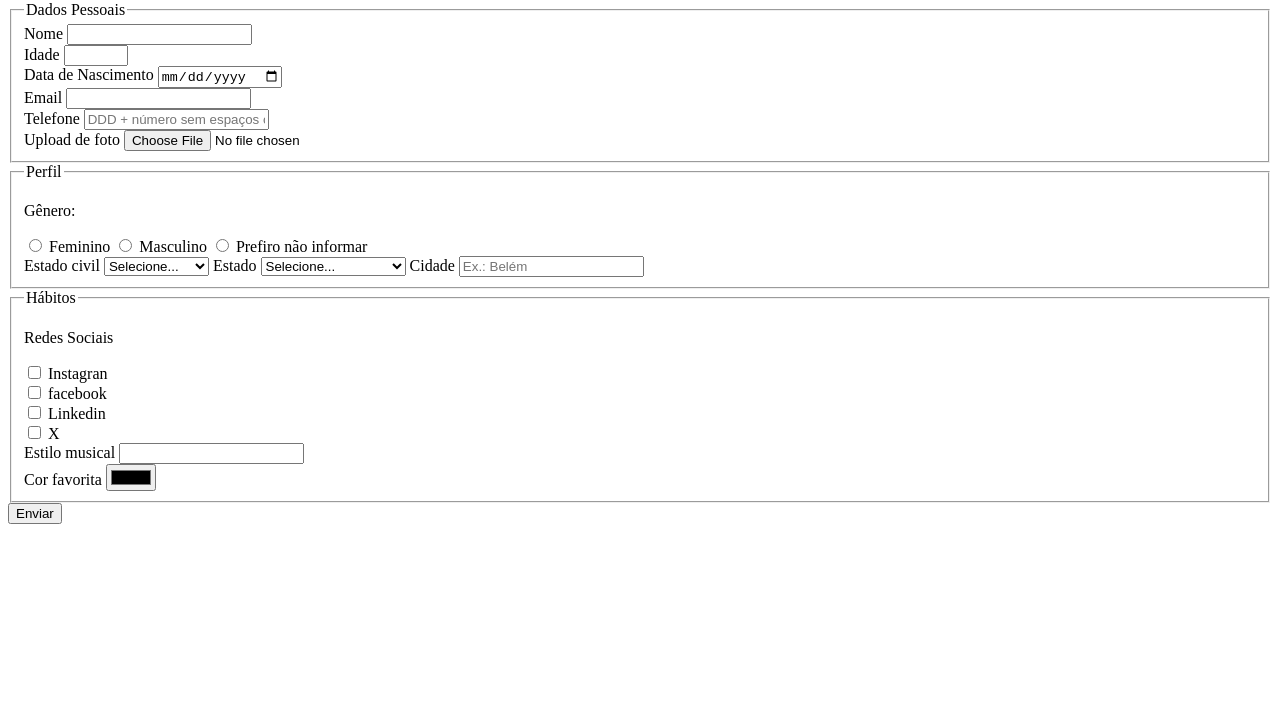
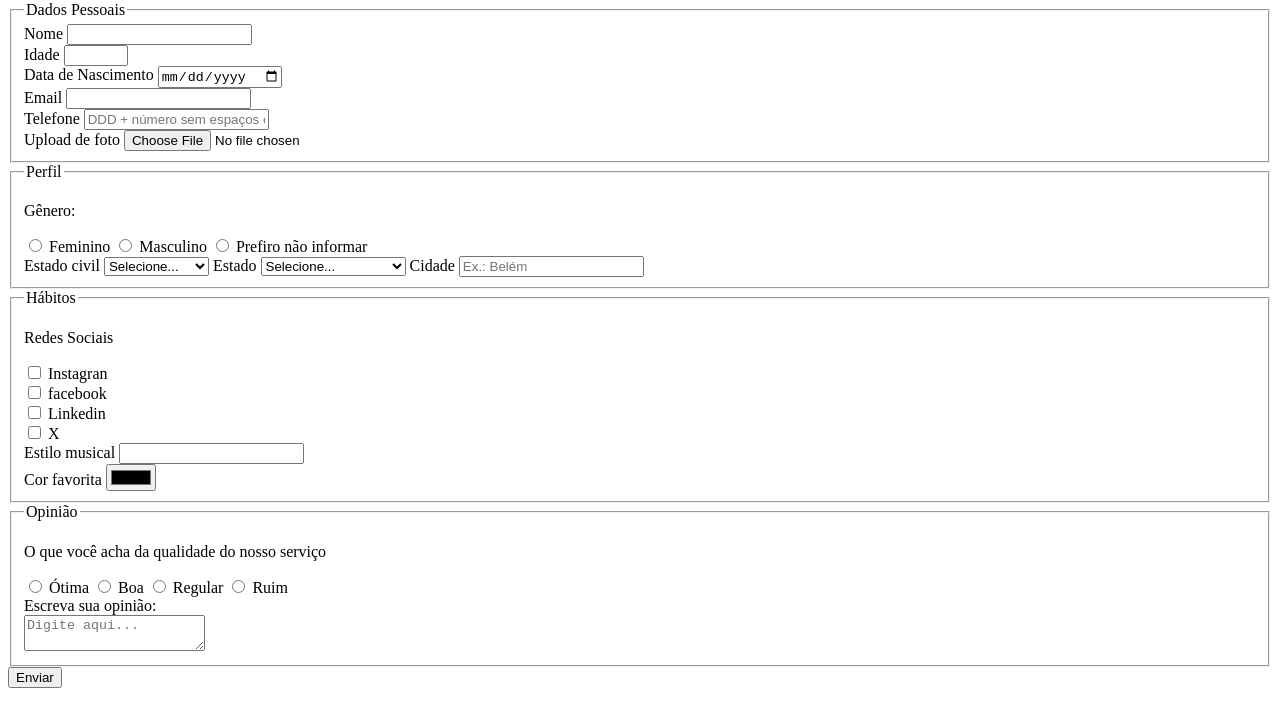
Before and after one commit to HugoFreitas7/pesquisa-culturama, a plain HTML site: page index.html in a window 1280 px wide. Shown: the part 79-800 px from the top of the page. Drawn offline with Linux system fonts and the light colour scheme.

Commit message:
Adiciona seção de opinião

```diff
--- a/index.html
+++ b/index.html
@@ -111,6 +111,22 @@
             <label for="favoriteColor">Cor favorita</label>
             <input type="color" name="userFavoriteColor" id="favoriteColor">
         </fieldset>
+        <fieldset>
+            <legend>Opinião</legend>
+            <p>O que você acha da qualidade do nosso serviço</p>
+            <input type="radio" name="userSatisfaction" id="otima" value="otima">
+            <label for="otima">Ótima</label>
+            <input type="radio" name="userSatisfaction" id="boa" value="boa">
+            <label for="boa">Boa</label>
+            <input type="radio" name="userSatisfaction" id="regular" value="regular">
+            <label for="regular">Regular</label>
+            <input type="radio" name="userSatisfaction" id="ruim" value="ruim">
+            <label for="ruim">Ruim</label>
+            <br>
+            <label for="comment">Escreva sua opinião:</label>
+            <br>
+            <textarea name="userComment" id="comment" placeholder="Digite aqui..."></textarea>
+        </fieldset>
         <button type="submit">Enviar</button>
     </form>
 </section>
```
